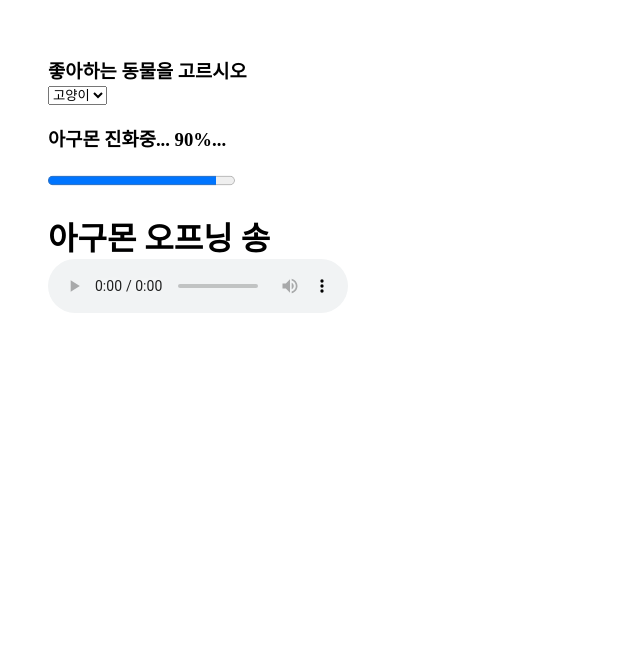
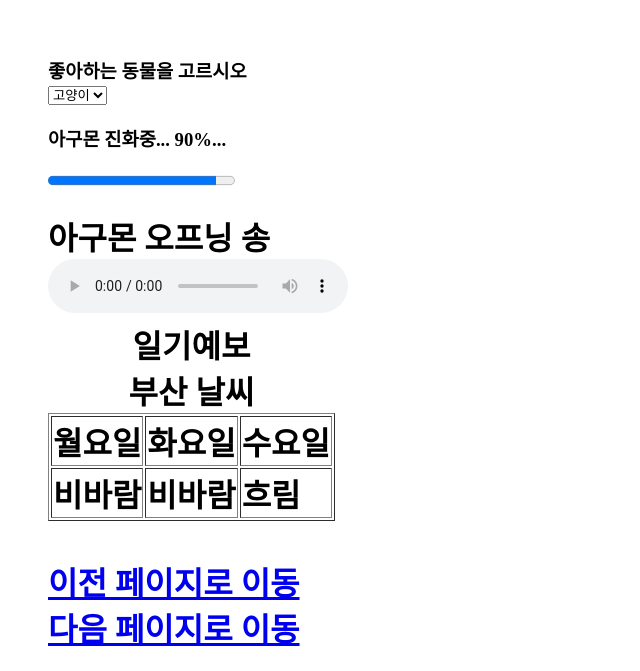
Before and after one commit to dltmdals5912/dltmdals5912, a plain HTML site: page page1.html in a window 1280 px wide. Shown: the part 565-1236 px from the top of the page, without its empty margins (0-640 px from the left). Before the commit the page ends 907 px from the top, so only its background shows below. Drawn offline with Linux system fonts and the light colour scheme.

Commit message:
장족의 발전

```diff
--- a/page1.html
+++ b/page1.html
@@ -37,4 +37,26 @@
                     <!-- 컨트롤 패널로 재생할 수 있는 오디오 -->
   <audio src="./디지몬 어드벤처 ED - 안녕 디지몬.mp3" controls></audio>
   <!-- 자동으로 재생되고 반복 재생되는 오디오 -->
-  <audio src="./디지몬 어드벤처 ED - 안녕 디지몬.mp3" autoplay loop></audio>
+  <audio src="./디지몬 어드벤처 ED - 안녕 디지몬.mp3" autoplay loop></audio><br>
+  <table border="1">
+    <caption>
+      <strong>일기예보</strong>
+      <br>
+      부산 날씨
+    </caption>
+    <tr>
+      <th>월요일</th>
+      <th>화요일</th>
+      <th>수요일</th>
+    </tr>
+    <tr>
+      <td>비바람</td>
+      <td>비바람</td>
+      <td>흐림</td>
+    </tr>
+  </table><br>
+  <a href="index.html">이전 페이지로 이동</a><br>
+  <a href="page2.html">다음 페이지로 이동</a>
+
+</body>
+</html>
```
Also changed, not shown: page2.html (added, +24 -0 lines).
